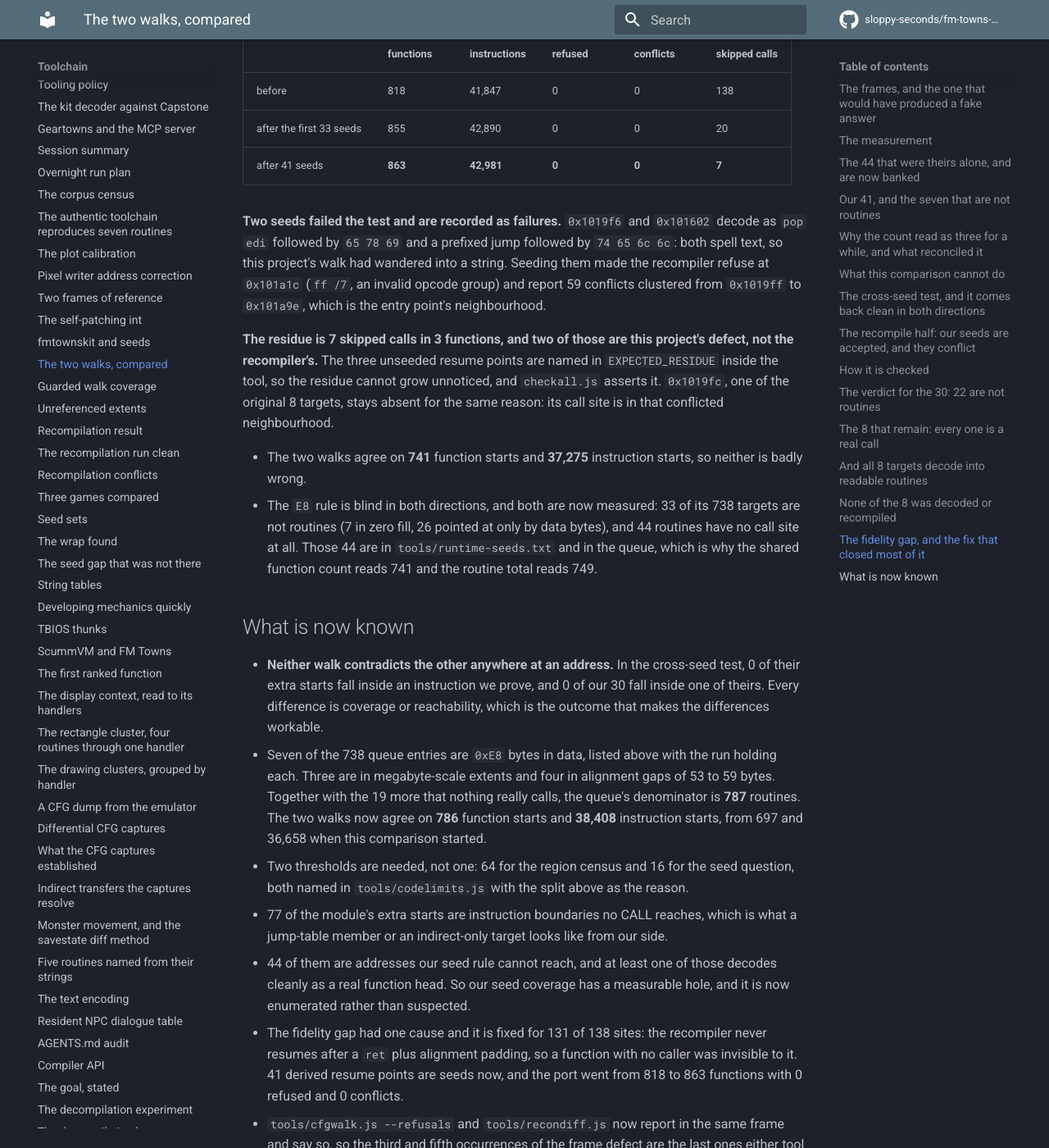
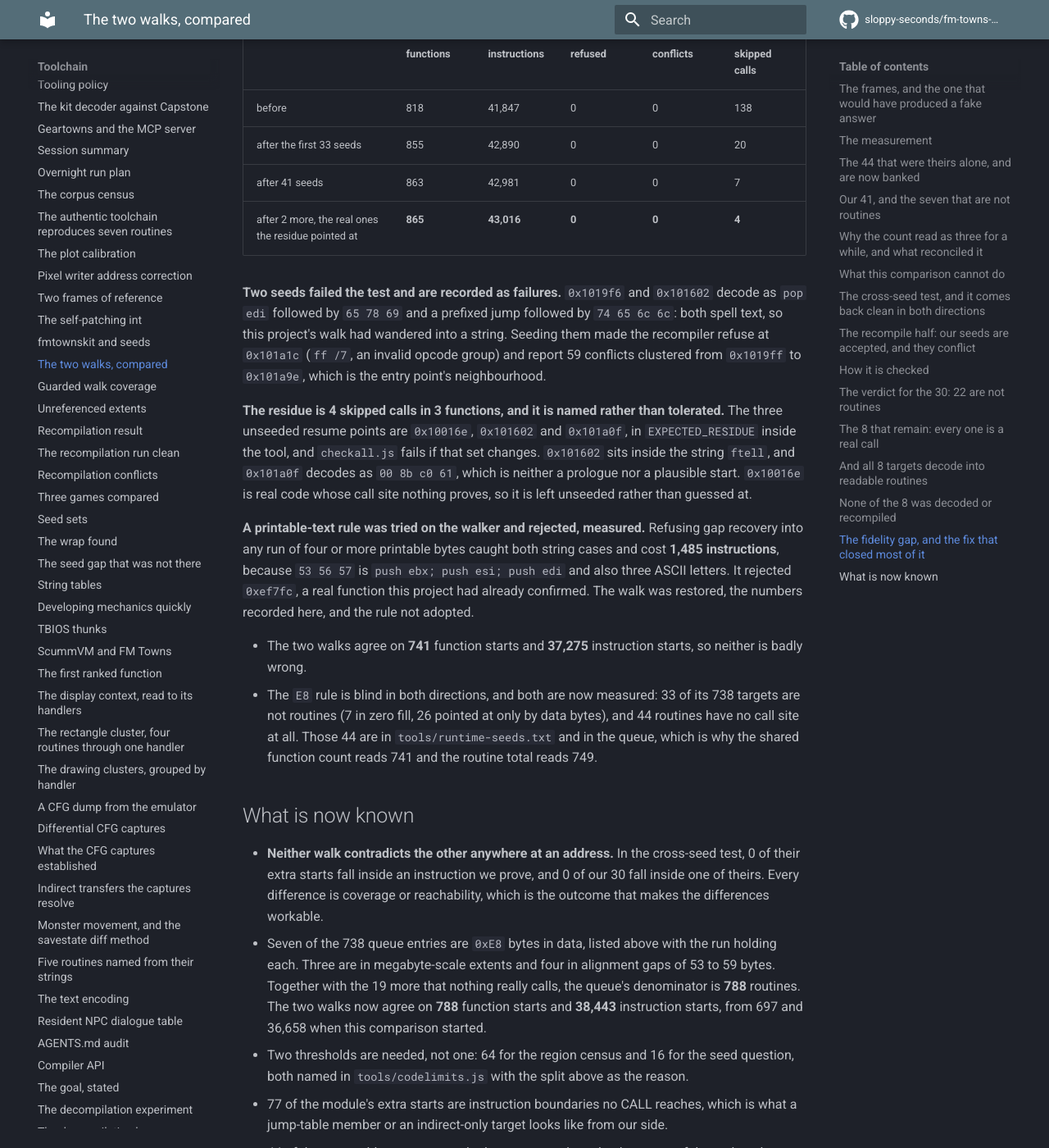
Before and after one commit to sloppy-seconds/fm-towns-ultima, an MkDocs documentation site: the page built from docs/walk-comparison.md, in a window 1280 px wide and 1400 px high, scrolled down 9493 px. Shown: the whole window at 82% size. Built offline with MkDocs 1.6.1 and Material for MkDocs 9.7.7, drawn with Linux system fonts in a browser that asks for light colours; comment, search, counter and statistics services are not loaded.

Commit message:
The residue pointed at two real functions: skipped calls 7 to 4, module 865
The last three unseeded resume points were checked one at a time rather than treated as a class.

- 0x1019f6 and 0x101602 sit inside the strings `_exit` and `ftell`, four bytes in. This project's walk resumed
  decoding there, and seeding those addresses is what produced the invalid opcode at 0x101a1c and 59 conflicts.
- 0x100107 is real: `mov al,[0xdfa03]; cmp al,0x40; jb`, called from 0xfff3b.
- 0x1019fc is real: a standard prologue, called from 0x101a1a.

So the two real ones are seeds now. The module went from 863 functions to 865 and the skipped calls from 7
to 4, still with 0 refused and 0 conflicts. 0x100107 leaves the excluded set, so the queue is 788 routines:
713 a real call site points at, 75 with no call site, 25 excluded.

A PRINTABLE-TEXT RULE WAS TRIED ON THE WALKER AND REJECTED, WITH THE NUMBERS. Refusing gap recovery into a
run of four or more printable bytes caught both string cases and cost 1,485 instructions, because `53 56 57`
is `push ebx; push esi; push edi` and also three ASCII letters. It rejected 0xef7fc, a real function this
project had already confirmed and seeded. The walk was restored exactly, the experiment recorded in
docs/walk-comparison.md, and the rule not adopted. What remains is a residue of three addresses named in
EXPECTED_RESIDUE, and checkall fails if that set changes.

```diff
--- a/docs/queue.json
+++ b/docs/queue.json
@@ -6,10 +6,6 @@
   },
   "69": {
    "status": "not-c"
-  },
-  "100107": {
-   "status": "excluded",
-   "cause": "no call site pointing here is an instruction in either walk, so the E8 is in data (item 4o)"
   },
   "104190": {
    "status": "parked",
--- a/docs/walk-comparison.md
+++ b/docs/walk-comparison.md
@@ -305,17 +305,24 @@ What the recompile did, in three rounds:
 |---|---|---|---|---|---|
 | before | 818 | 41,847 | 0 | 0 | 138 |
 | after the first 33 seeds | 855 | 42,890 | 0 | 0 | 20 |
-| after 41 seeds | **863** | **42,981** | **0** | **0** | **7** |
+| after 41 seeds | 863 | 42,981 | 0 | 0 | 7 |
+| after 2 more, the real ones the residue pointed at | **865** | **43,016** | **0** | **0** | **4** |
 
 **Two seeds failed the test and are recorded as failures.** `0x1019f6` and `0x101602` decode as `pop edi` followed by
 `65 78 69` and a prefixed jump followed by `74 65 6c 6c`: both spell text, so this project's walk had wandered into a
 string. Seeding them made the recompiler refuse at `0x101a1c` (`ff /7`, an invalid opcode group) and report 59 conflicts
 clustered from `0x1019ff` to `0x101a9e`, which is the entry point's neighbourhood.
 
-**The residue is 7 skipped calls in 3 functions, and two of those are this project's defect, not the recompiler's.** The
-three unseeded resume points are named in `EXPECTED_RESIDUE` inside the tool, so the residue cannot grow unnoticed, and
-`checkall.js` asserts it. `0x1019fc`, one of the original 8 targets, stays absent for the same reason: its call site is
-in that conflicted neighbourhood.
+**The residue is 4 skipped calls in 3 functions, and it is named rather than tolerated.** The three unseeded resume
+points are `0x10016e`, `0x101602` and `0x101a0f`, in `EXPECTED_RESIDUE` inside the tool, and `checkall.js` fails if that
+set changes. `0x101602` sits inside the string `ftell`, and `0x101a0f` decodes as `00 8b c0 61`, which is neither a
+prologue nor a plausible start. `0x10016e` is real code whose call site nothing proves, so it is left unseeded rather
+than guessed at.
+
+**A printable-text rule was tried on the walker and rejected, measured.** Refusing gap recovery into any run of four or
+more printable bytes caught both string cases and cost **1,485 instructions**, because `53 56 57` is
+`push ebx; push esi; push edi` and also three ASCII letters. It rejected `0xef7fc`, a real function this project had
+already confirmed. The walk was restored, the numbers recorded here, and the rule not adopted.
 
 
 - The two walks agree on **741** function starts and **37,275** instruction starts, so neither is badly wrong.
@@ -330,8 +337,8 @@ in that conflicted neighbourhood.
   reachability, which is the outcome that makes the differences workable.
 - Seven of the 738 queue entries are `0xE8` bytes in data, listed above with the run holding each. Three are
   in megabyte-scale extents and four in alignment gaps of 53 to 59 bytes. Together with the 19 more that nothing
-  really calls, the queue's denominator is **787** routines. The two walks now agree on **786** function starts and
-  **38,408** instruction starts, from 697 and 36,658 when this comparison started.
+  really calls, the queue's denominator is **788** routines. The two walks now agree on **788** function starts and
+  **38,443** instruction starts, from 697 and 36,658 when this comparison started.
 - Two thresholds are needed, not one: 64 for the region census and 16 for the seed question, both named in
   `tools/codelimits.js` with the split above as the reason.
 - 77 of the module's extra starts are instruction boundaries no CALL reaches, which is what a jump-table
```
Also changed, not shown: docs/call-graph.md (+6 -6 lines), docs/plan.md (+3 -3 lines), 5 other files.
